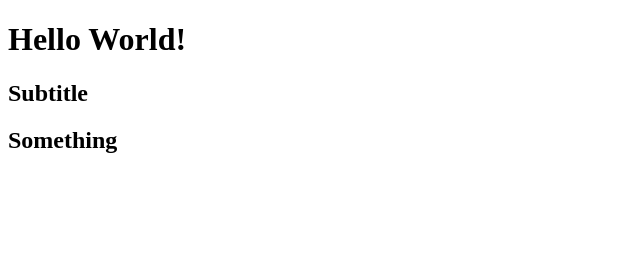
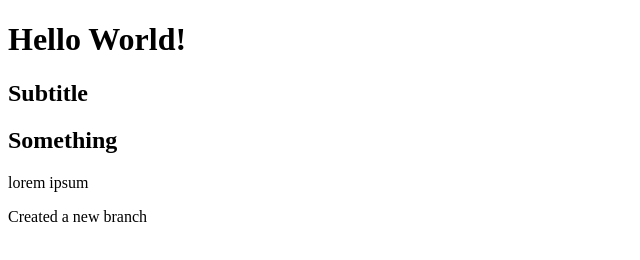
Before and after one commit to sahilnare/Github_Tutorial, a plain HTML site: page index.html in a window 1280 px wide. Shown: the whole page, without its empty margins (0-640 px from the left). Drawn offline with Linux system fonts and the light colour scheme.

Commit message:
Modified index.html and created index.js file

```diff
--- a/index.html
+++ b/index.html
@@ -7,5 +7,7 @@
     <h1>Hello World!</h1>
     <h2>Subtitle</h2>
     <h2>Something</h2>
+    <p>lorem ipsum</p>
+    <p>Created a new branch</p>
   </body>
 </html>
--- /dev/null
+++ b/index.js
@@ -0,0 +1 @@
+console.log('Hello World');
```
